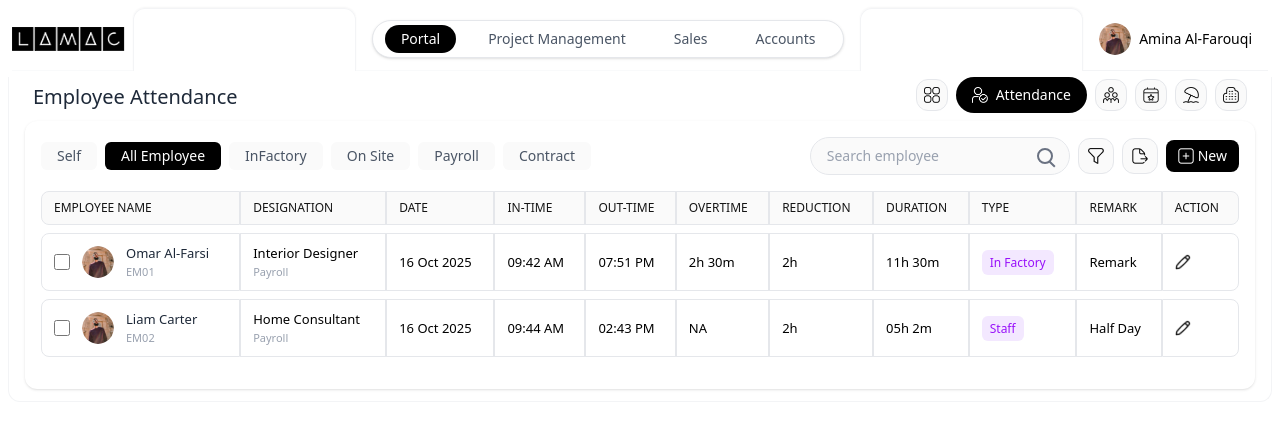
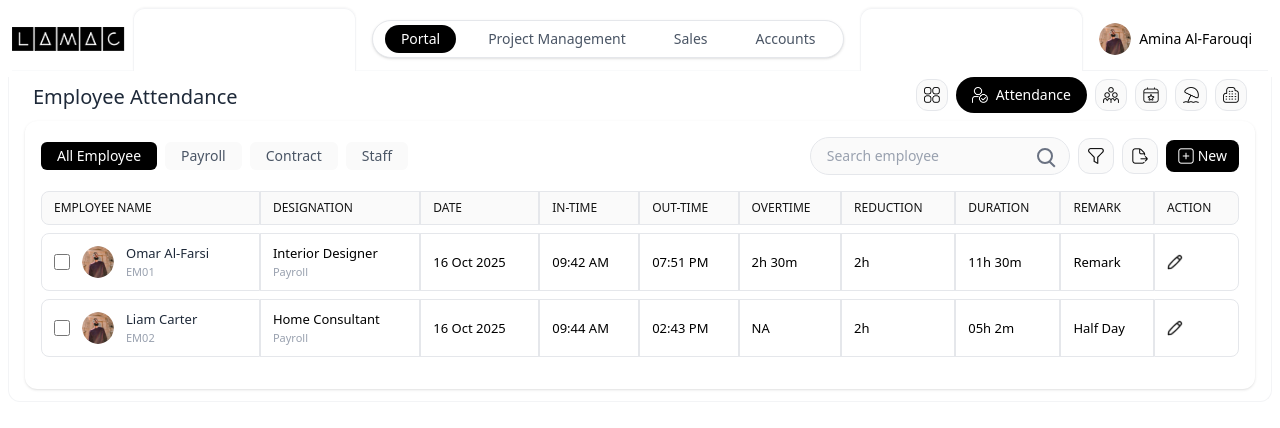
Before and after one commit to shraddha-akolkar/task1, a React (Vite) app: page /attendance in a window 1280 px wide. Shown: the top 428 px of the page. Built offline with nearby package versions, Linux system fonts and the light colour scheme; sample sign-in values are in the browser's storage.

Commit message:
feat: Implement attendance scanning functionality; add scan button and API integration in AdminPortal and Dashboard components

```diff
--- a/src/App.jsx
+++ b/src/App.jsx
@@ -22,7 +22,7 @@ const ProtectedRoute = ({ children }) => {
   const token = localStorage.getItem("token");
 
   if (!token) {
-    return <Navigate to="/login" replace />;
+    return <Navigate to="/" replace />;
   }
 
   return children;
@@ -93,7 +93,7 @@ function App() {
               <EmployeesPage />
             </ProtectedRoute>
           }
-        />{" "}
+        />
       </Routes>
     </>
   );
--- a/src/components/AdminPortal.jsx
+++ b/src/components/AdminPortal.jsx
@@ -41,6 +41,32 @@ export default function Leave() {
   ];
 
   const leaveTabs = ["On Leave", "On Site", "In Factory", "New"];
+
+  const [selectedRow, setSelectedRow] = useState(null);
+
+  /* ---------------- SCAN FUNCTION ---------------- */
+
+  const handleScan = async () => {
+    try {
+      const res = await fetch(`${API_BASE_URL}/attendance/scan`, {
+        method: "POST",
+        headers: {
+          "Content-Type": "application/json",
+        },
+        body: JSON.stringify({
+          employeeId: 14,
+        }),
+      });
+
+      const data = await res.json();
+
+      alert(data.message);
+      console.log(data);
+    } catch (error) {
+      console.error(error);
+      alert("Scan failed");
+    }
+  };
 
   const data = [
     {
@@ -96,15 +122,11 @@ export default function Leave() {
     },
   ];
 
-  const [selectedRow, setSelectedRow] = useState(null);
-
   return (
     <div>
       <div className="min-h-screen bg-white rounded-[20px] mx-2 relative">
-        {/* NAVBAR */}
         <Navbar />
 
-        {/* TOP HEADER */}
         <div className="bg-white border-l border-r border-b border-gray-100 rounded-b-xl pb-3 mb-2 -mt-[0.1rem] relative z-10">
           <div className="mx-6 mt-2">
             <div className="flex flex-col lg:flex-row lg:items-center lg:justify-between">
@@ -112,7 +134,6 @@ export default function Leave() {
                 Admin
               </h1>
 
-              {/* RIGHT ICONS */}
               <div className="flex items-center gap-2 overflow-x-auto scrollbar-hide pb-2 lg:pb-0">
                 <div className="lg:mb-2 inline-flex items-center gap-2 bg-black text-white px-4 h-9 rounded-full cursor-pointer whitespace-nowrap">
                   <img src={dashboard} className="w-4 h-4" />
@@ -162,14 +183,21 @@ export default function Leave() {
             </div>
           </div>
 
-          {/* DASHBOARD CARDS */}
+          {/* DASHBOARD CARD */}
+
           <div className="grid grid-cols-1 lg:grid-cols-7 gap-4 px-4 py-4">
             <div className="lg:col-span-2 bg-white rounded-2xl shadow-sm border border-gray-200 px-6 py-5 flex items-center justify-between">
               <div>
                 <p className="text-gray-400 text-xs">In Time</p>
+
                 <h2 className="text-3xl font-bold mt-1">09:43 AM</h2>
 
-                <button className="mt-6 bg-black text-white px-6 py-2 rounded-xl text-sm font-medium hover:bg-gray-800 transition">
+                {/* SCAN BUTTON */}
+
+                <button
+                  onClick={handleScan}
+                  className="mt-6 bg-black text-white px-6 py-2 rounded-xl text-sm font-medium hover:bg-gray-800 transition"
+                >
                   Scan Out
                 </button>
               </div>
--- a/src/components/Attendance.jsx
+++ b/src/components/Attendance.jsx
@@ -29,14 +29,7 @@ export default function Leave() {
   const [showModal, setShowModal] = useState(false);
   const [showFilters, setShowFilters] = useState(false);
   const navigate = useNavigate();
-  const tabs = [
-    "Self",
-    "All Employee",
-    "InFactory",
-    "On Site",
-    "Payroll",
-    "Contract",
-  ];
+  const tabs = ["All Employee", "Payroll", "Contract", "Staff"];
 
   const data = [
     {
@@ -237,9 +230,9 @@ export default function Leave() {
                       <th className="font-medium px-3 py-[10px] text-left border border-gray-200">
                         DURATION
                       </th>
-                      <th className="font-medium px-3 py-[10px] text-left border border-gray-200">
+                      {/* <th className="font-medium px-3 py-[10px] text-left border border-gray-200">
                         TYPE
-                      </th>
+                      </th> */}
                       <th className="font-medium px-3 py-[10px] text-left border border-gray-200">
                         REMARK
                       </th>
@@ -304,11 +297,11 @@ export default function Leave() {
                           {item.duration}
                         </td>
 
-                        <td className="px-3 py-[10px] border border-gray-200">
+                        {/* <td className="px-3 py-[10px] border border-gray-200">
                           <span className="bg-purple-100 text-purple-600 px-2 py-1 rounded-md text-xs">
                             {item.type}
                           </span>
-                        </td>
+                        </td> */}
 
                         <td className="px-3 py-[10px] border border-gray-200">
                           {item.remark}
--- a/src/components/Dashboard.jsx
+++ b/src/components/Dashboard.jsx
@@ -279,6 +279,23 @@ export default function EmployeesPage() {
     },
   });
 
+  const scanMutation = useMutation({
+    mutationFn: async (employeeId) => {
+      const res = await fetch(`${API_BASE_URL}/attendance/scan`, {
+        method: "POST",
+        headers: {
+          "Content-Type": "application/json",
+        },
+        body: JSON.stringify({ employeeId }),
+      });
+
+      return res.json();
+    },
+
+    onSuccess: () => {
+      queryClient.invalidateQueries(["attendance"]);
+    },
+  });
   /*  UI  */
 
   return (
--- a/src/components/Leave.jsx
+++ b/src/components/Leave.jsx
@@ -26,14 +26,7 @@ export default function Leave() {
   const [showModal, setShowModal] = useState(false);
   const [showFilters, setShowFilters] = useState(false);
   const navigate = useNavigate();
-  const tabs = [
-    "Self",
-    "All Employee",
-    "InFactory",
-    "On Site",
-    "Payroll",
-    "Contract",
-  ];
+  const tabs = ["All Employee", "Payroll", "Contract", "Staff"];
 
   const data = [
     {
--- a/src/components/Login.jsx
+++ b/src/components/Login.jsx
@@ -76,7 +76,7 @@ const Login = () => {
       if (response.data.success) {
         localStorage.setItem("displayId", response.data.data.displayId);
         localStorage.setItem("role", response.data.role);
-
+        localStorage.setItem("token", response.data.token);
         toast.success("Login successful!");
 
         if (response.data.role === "admin") {
```
